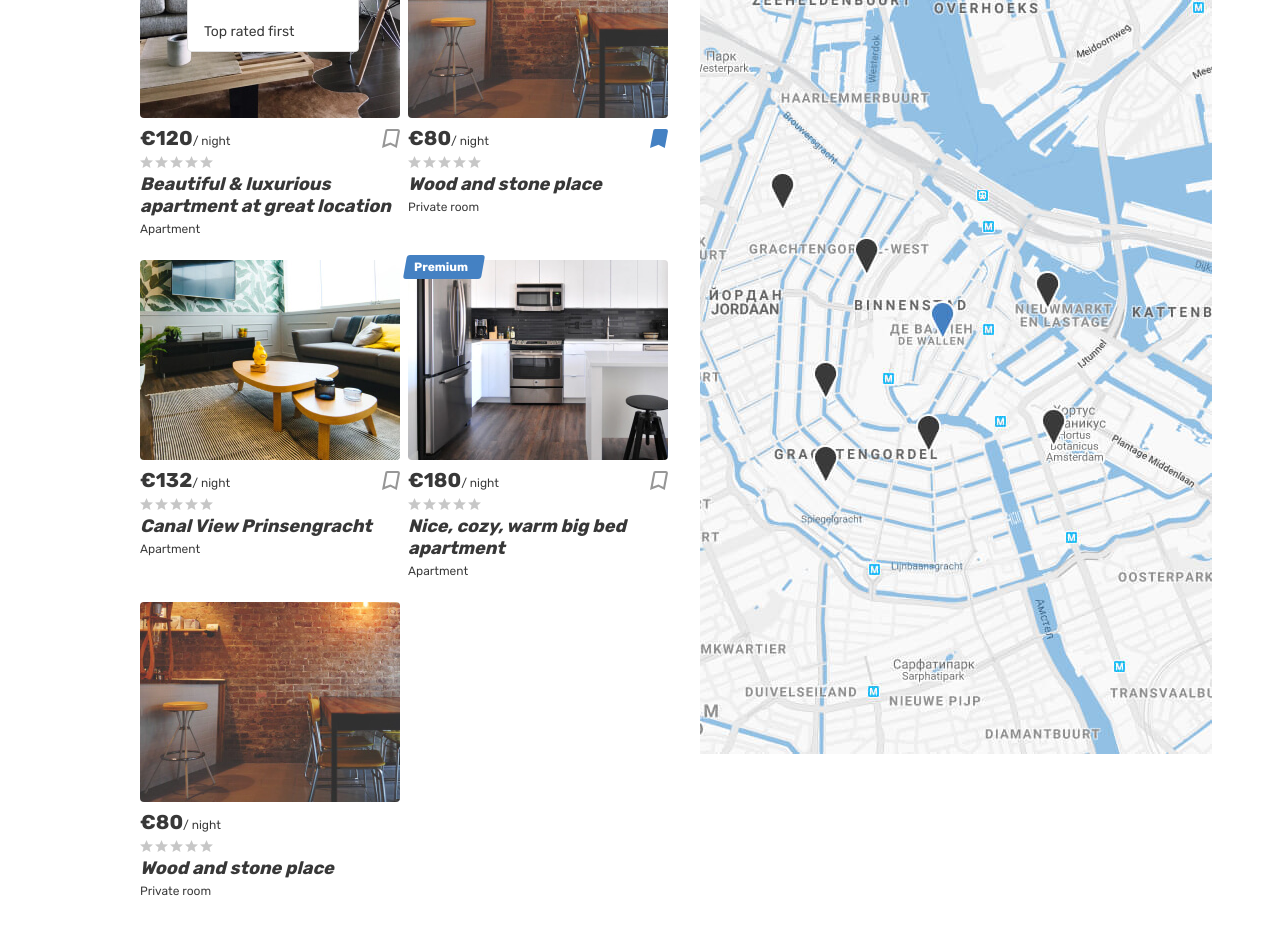
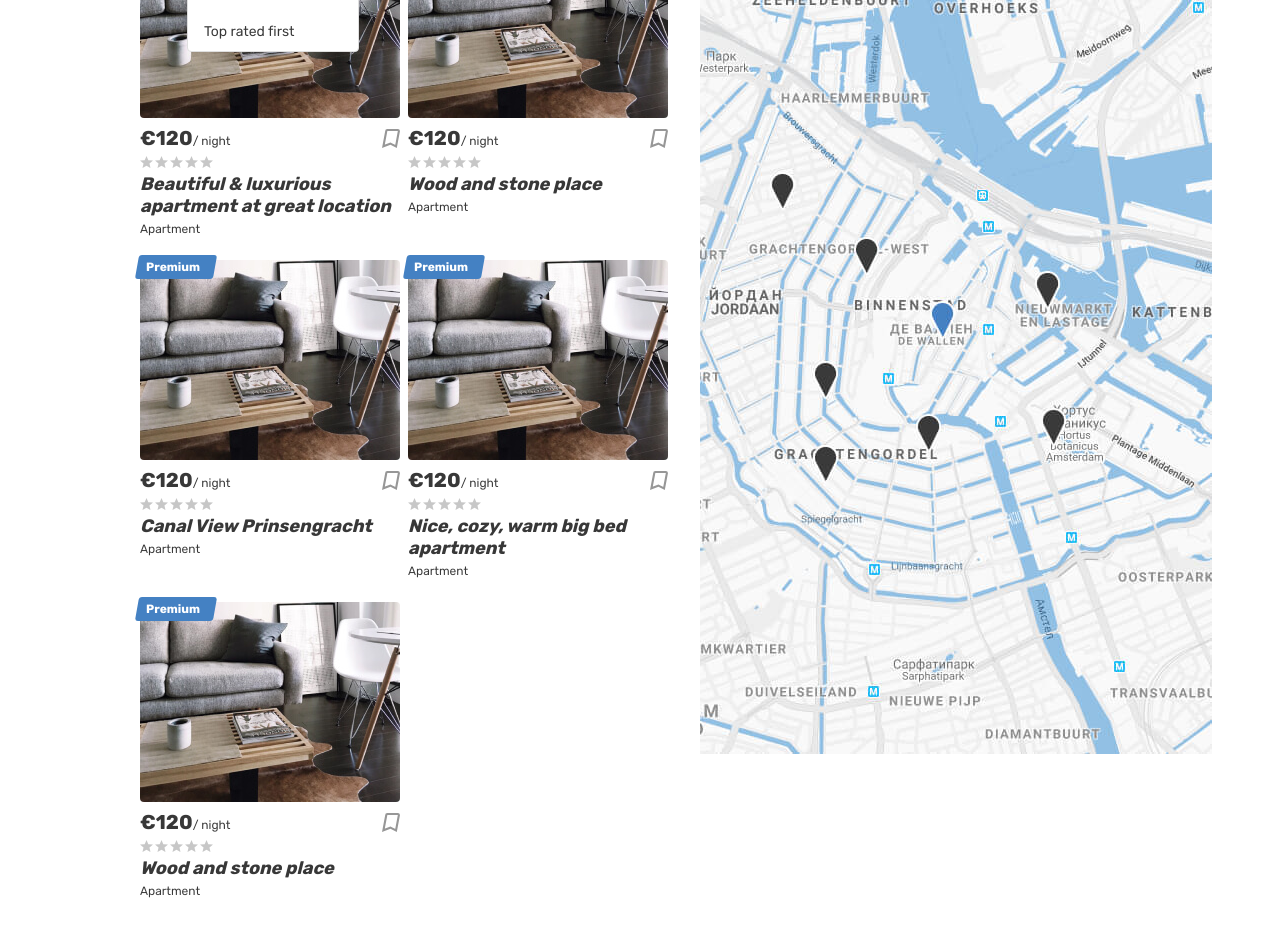
Before and after one commit to magtesyan/six-cities-4, a React app: page / in a window 1280 px wide. Shown: the part 400-1329 px from the top of the page. Built offline with nearby package versions, Linux system fonts and the light colour scheme.

Commit message:
prop-types, offerNames from props

```diff
--- a/package.json
+++ b/package.json
@@ -25,6 +25,7 @@
     "node": "10"
   },
   "dependencies": {
+    "prop-types": "15.7.2",
     "react": "16.13.1",
     "react-dom": "16.13.1"
   }
--- a/src/components/app/app.jsx
+++ b/src/components/app/app.jsx
@@ -1,15 +1,22 @@
+import Main from "../main/main.jsx";
+import PropTypes from "prop-types";
 import React from "react";
-import Main from "../main/main.jsx";
 
 
 const App = (props) => {
-  // eslint-disable-next-line react/prop-types
-  const {offersCount} = props;
+  const {offersCount, offersNames} = props;
 
   return (
-    <Main offersCount={offersCount} />
+    <Main
+      offersCount={offersCount}
+      offersNames={offersNames}
+    />
   );
 };
 
+App.propTypes = {
+  offersCount: PropTypes.number.isRequired,
+  offersNames: PropTypes.arrayOf(PropTypes.string).isRequired
+};
 
 export default App;
--- a/src/components/main/main.jsx
+++ b/src/components/main/main.jsx
@@ -1,8 +1,47 @@
+import PropTypes from "prop-types";
 import React from "react";
 
+const renderCard = (name, index) => {
+  return (
+    <article key={index} className="cities__place-card place-card">
+      <div className="place-card__mark">
+        <span>Premium</span>
+      </div>
+      <div className="cities__image-wrapper place-card__image-wrapper">
+        <a href="#">
+          <img className="place-card__image" src="img/apartment-01.jpg" width="260" height="200" alt="Place image" />
+        </a>
+      </div>
+      <div className="place-card__info">
+        <div className="place-card__price-wrapper">
+          <div className="place-card__price">
+            <b className="place-card__price-value">&euro;120</b>
+            <span className="place-card__price-text">&#47;&nbsp;night</span>
+          </div>
+          <button className="place-card__bookmark-button button" type="button">
+            <svg className="place-card__bookmark-icon" width="18" height="19">
+              <use xlinkHref="#icon-bookmark"></use>
+            </svg>
+            <span className="visually-hidden">To bookmarks</span>
+          </button>
+        </div>
+        <div className="place-card__rating rating">
+          <div className="place-card__stars rating__stars">
+            {/*  <span style="width: 80%"></span> */}
+            <span className="visually-hidden">Rating</span>
+          </div>
+        </div>
+        <h2 className="place-card__name">
+          <a href="#">{name}</a>
+        </h2>
+        <p className="place-card__type">Apartment</p>
+      </div>
+    </article>
+  );
+};
+
 const Main = (props) => {
-  // eslint-disable-next-line react/prop-types
-  const {offersCount} = props;
+  const {offersCount, offersNames} = props;
 
   return (
     <div>
@@ -88,171 +127,9 @@
                 </ul>
               </form>
               <div className="cities__places-list places__list tabs__content">
-                <article className="cities__place-card place-card">
-                  <div className="place-card__mark">
-                    <span>Premium</span>
-                  </div>
-                  <div className="cities__image-wrapper place-card__image-wrapper">
-                    <a href="#">
-                      <img className="place-card__image" src="img/apartment-01.jpg" width="260" height="200" alt="Place image" />
-                    </a>
-                  </div>
-                  <div className="place-card__info">
-                    <div className="place-card__price-wrapper">
-                      <div className="place-card__price">
-                        <b className="place-card__price-value">&euro;120</b>
-                        <span className="place-card__price-text">&#47;&nbsp;night</span>
-                      </div>
-                      <button className="place-card__bookmark-button button" type="button">
-                        <svg className="place-card__bookmark-icon" width="18" height="19">
-                          <use xlinkHref="#icon-bookmark"></use>
-                        </svg>
-                        <span className="visually-hidden">To bookmarks</span>
-                      </button>
-                    </div>
-                    <div className="place-card__rating rating">
-                      <div className="place-card__stars rating__stars">
-                        {/*  <span style="width: 80%"></span> */}
-                        <span className="visually-hidden">Rating</span>
-                      </div>
-                    </div>
-                    <h2 className="place-card__name">
-                      <a href="#">Beautiful &amp; luxurious apartment at great location</a>
-                    </h2>
-                    <p className="place-card__type">Apartment</p>
-                  </div>
-                </article>
-
-                <article className="cities__place-card place-card">
-                  <div className="cities__image-wrapper place-card__image-wrapper">
-                    <a href="#">
-                      <img className="place-card__image" src="img/room.jpg" width="260" height="200" alt="Place image" />
-                    </a>
-                  </div>
-                  <div className="place-card__info">
-                    <div className="place-card__price-wrapper">
-                      <div className="place-card__price">
-                        <b className="place-card__price-value">&euro;80</b>
-                        <span className="place-card__price-text">&#47;&nbsp;night</span>
-                      </div>
-                      <button className="place-card__bookmark-button place-card__bookmark-button--active button" type="button">
-                        <svg className="place-card__bookmark-icon" width="18" height="19">
-                          <use xlinkHref="#icon-bookmark"></use>
-                        </svg>
-                        <span className="visually-hidden">In bookmarks</span>
-                      </button>
-                    </div>
-                    <div className="place-card__rating rating">
-                      <div className="place-card__stars rating__stars">
-                        {/* <span style="width: 80%"></span> */}
-                        <span className="visually-hidden">Rating</span>
-                      </div>
-                    </div>
-                    <h2 className="place-card__name">
-                      <a href="#">Wood and stone place</a>
-                    </h2>
-                    <p className="place-card__type">Private room</p>
-                  </div>
-                </article>
-
-                <article className="cities__place-card place-card">
-                  <div className="cities__image-wrapper place-card__image-wrapper">
-                    <a href="#">
-                      <img className="place-card__image" src="img/apartment-02.jpg" width="260" height="200" alt="Place image" />
-                    </a>
-                  </div>
-                  <div className="place-card__info">
-                    <div className="place-card__price-wrapper">
-                      <div className="place-card__price">
-                        <b className="place-card__price-value">&euro;132</b>
-                        <span className="place-card__price-text">&#47;&nbsp;night</span>
-                      </div>
-                      <button className="place-card__bookmark-button button" type="button">
-                        <svg className="place-card__bookmark-icon" width="18" height="19">
-                          <use xlinkHref="#icon-bookmark"></use>
-                        </svg>
-                        <span className="visually-hidden">To bookmarks</span>
-                      </button>
-                    </div>
-                    <div className="place-card__rating rating">
-                      <div className="place-card__stars rating__stars">
-                        {/* <span style="width: 80%"></span> */}
-                        <span className="visually-hidden">Rating</span>
-                      </div>
-                    </div>
-                    <h2 className="place-card__name">
-                      <a href="#">Canal View Prinsengracht</a>
-                    </h2>
-                    <p className="place-card__type">Apartment</p>
-                  </div>
-                </article>
-
-                <article className="cities__place-card place-card">
-                  <div className="place-card__mark">
-                    <span>Premium</span>
-                  </div>
-                  <div className="cities__image-wrapper place-card__image-wrapper">
-                    <a href="#">
-                      <img className="place-card__image" src="img/apartment-03.jpg" width="260" height="200" alt="Place image" />
-                    </a>
-                  </div>
-                  <div className="place-card__info">
-                    <div className="place-card__price-wrapper">
-                      <div className="place-card__price">
-                        <b className="place-card__price-value">&euro;180</b>
-                        <span className="place-card__price-text">&#47;&nbsp;night</span>
-                      </div>
-                      <button className="place-card__bookmark-button button" type="button">
-                        <svg className="place-card__bookmark-icon" width="18" height="19">
-                          <use xlinkHref="#icon-bookmark"></use>
-                        </svg>
-                        <span className="visually-hidden">To bookmarks</span>
-                      </button>
-                    </div>
-                    <div className="place-card__rating rating">
-                      <div className="place-card__stars rating__stars">
-                        {/* <span style="width: 100%"></span> */}
-                        <span className="visually-hidden">Rating</span>
-                      </div>
-                    </div>
-                    <h2 className="place-card__name">
-                      <a href="#">Nice, cozy, warm big bed apartment</a>
-                    </h2>
-                    <p className="place-card__type">Apartment</p>
-                  </div>
-                </article>
-
-                <article className="cities__place-card place-card">
-                  <div className="cities__image-wrapper place-card__image-wrapper">
-                    <a href="#">
-                      <img className="place-card__image" src="img/room.jpg" width="260" height="200" alt="Place image" />
-                    </a>
-                  </div>
-                  <div className="place-card__info">
-                    <div className="place-card__price-wrapper">
-                      <div className="place-card__price">
-                        <b className="place-card__price-value">&euro;80</b>
-                        <span className="place-card__price-text">&#47;&nbsp;night</span>
-                      </div>
-                      <button className="place-card__bookmark-button place-card__bookmark-button--active button" type="button">
-                        <svg className="place-card__bookmark-icon" width="18" height="19">
-                          <use xlinkHref="#icon-bookmark-active"></use>
-                        </svg>
-                        <span className="visually-hidden">In bookmarks</span>
-                      </button>
-                    </div>
-                    <div className="place-card__rating rating">
-                      <div className="place-card__stars rating__stars">
-                        {/* <span style="width: 80%"></span> */}
-                        <span className="visually-hidden">Rating</span>
-                      </div>
-                    </div>
-                    <h2 className="place-card__name">
-                      <a href="#">Wood and stone place</a>
-                    </h2>
-                    <p className="place-card__type">Private room</p>
-                  </div>
-                </article>
+                {
+                  offersNames.map((offerName, index) => renderCard(offerName, index))
+                }
               </div>
             </section>
             <div className="cities__right-section">
@@ -265,4 +142,9 @@
   );
 };
 
+Main.propTypes = {
+  offersCount: PropTypes.number.isRequired,
+  offersNames: PropTypes.arrayOf(PropTypes.string).isRequired
+};
+
 export default Main;
--- a/src/index.js
+++ b/src/index.js
@@ -3,12 +3,20 @@
 import App from "./components/app/app.jsx";
 
 const Offers = {
-  OFFERS_COUNT: 312
+  OFFERS_COUNT: 312,
+  OFFERS_NAMES: [
+    `Beautiful & luxurious apartment at great location`,
+    `Wood and stone place`,
+    `Canal View Prinsengracht`,
+    `Nice, cozy, warm big bed apartment`,
+    `Wood and stone place`
+  ]
 };
 
 ReactDOM.render(
     <App
       offersCount={Offers.OFFERS_COUNT}
+      offersNames={Offers.OFFERS_NAMES}
     />,
     document.querySelector(`#root`)
 );
```
